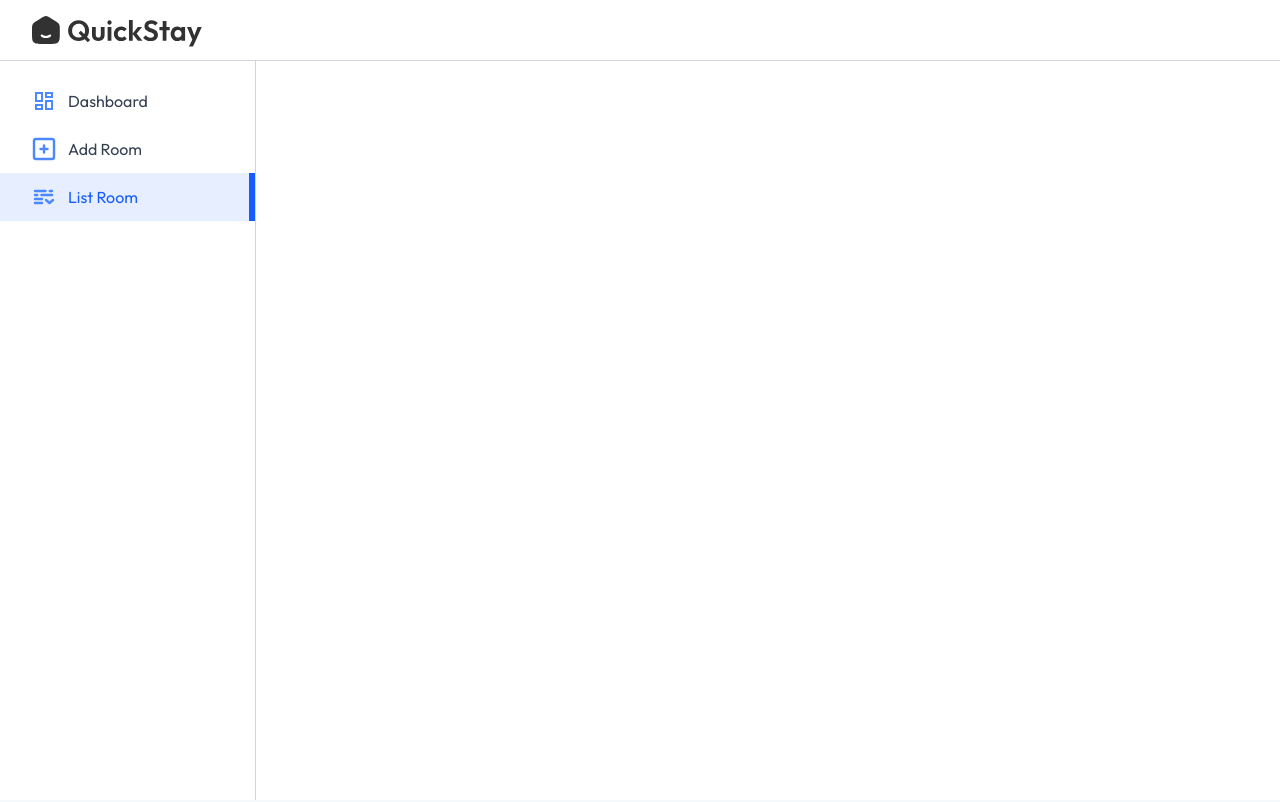
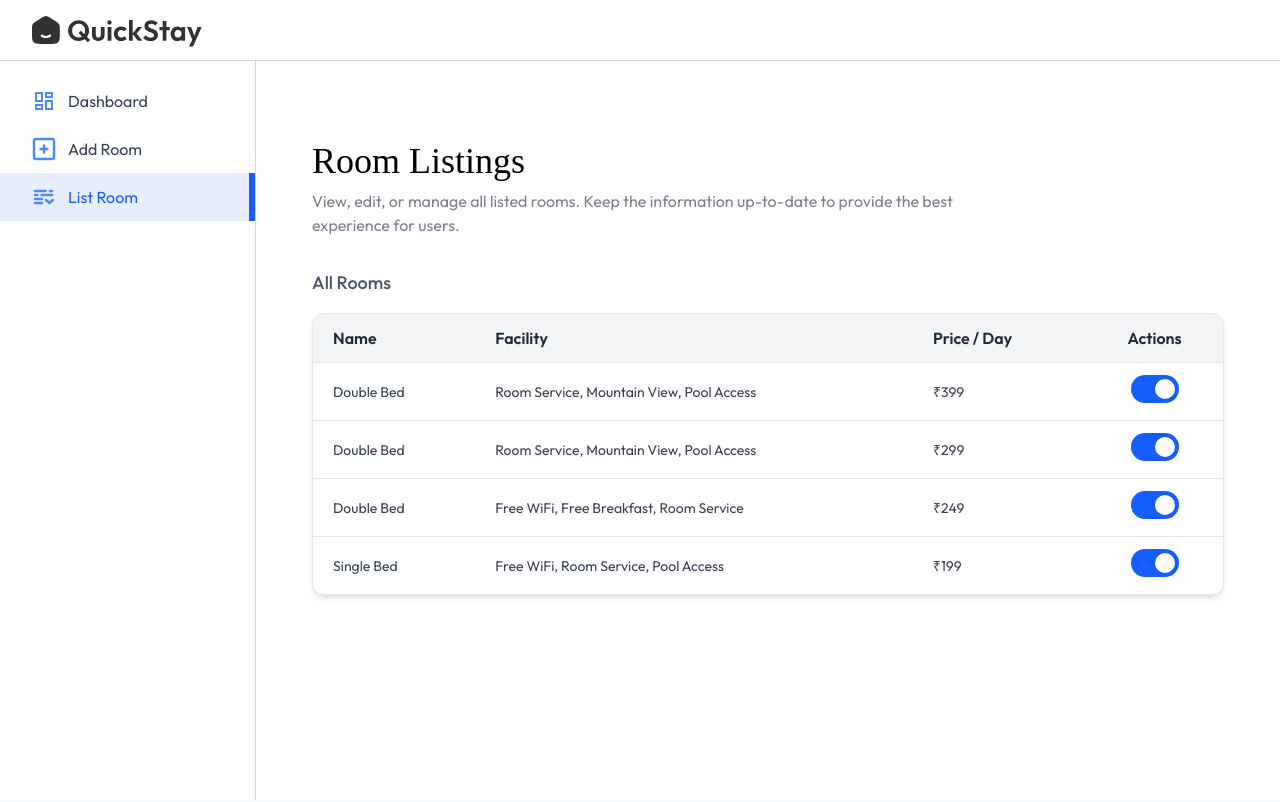
Before and after one commit to rameshwar8767/Mern-Hotel-Booking-Website, a React (Vite) app in the folder frontend/: page /owner/list-room in a window 1280 px wide. Shown: the top 802 px of the page. Built offline with nearby package versions, Linux system fonts and the light colour scheme; no server answers; a web font is replaced by a local one.

Commit message:
Enhance ListRoom component: implement room listings table with details, including name, facilities, price, and availability toggle

```diff
--- a/frontend/src/pages/hotelOwner/ListRoom.jsx
+++ b/frontend/src/pages/hotelOwner/ListRoom.jsx
@@ -1,11 +1,61 @@
-import React from 'react'
+import React, { useState } from 'react';
+import { roomsDummyData } from '../../assets/assets';
+import Title from '../../components/Title';
 
 const ListRoom = () => {
+  const [rooms, setRooms] = useState(roomsDummyData);
+
   return (
-    <div>
+    <div className="px-4 py-10">
+      <Title
+        align="left"
+        font="outfit"
+        title="Room Listings"
+        subTitle="View, edit, or manage all listed rooms. Keep the information up-to-date to provide the best experience for users."
+      />
+      <p className="text-gray-600 text-lg mt-8 font-medium">All Rooms</p>
 
+      <div className="w-full max-w-6xl border border-gray-200 rounded-xl overflow-y-auto shadow-md mt-4 transition-all duration-300">
+        <table className="w-full text-left">
+          <thead className="bg-gray-100 sticky top-0 z-10">
+            <tr>
+              <th className="py-3 px-5 text-gray-800 font-semibold">Name</th>
+              <th className="py-3 px-5 text-gray-800 font-semibold max-sm:hidden">Facility</th>
+              <th className="py-3 px-5 text-gray-800 font-semibold">Price / Day</th>
+              <th className="py-3 px-5 text-gray-800 font-semibold text-center">Actions</th>
+            </tr>
+          </thead>
+
+          <tbody className="text-sm transition-all">
+            {rooms.map((item, index) => (
+              <tr
+                key={index}
+                className="hover:bg-gray-50 transition-colors duration-200 border-t border-gray-200"
+              >
+                <td className="py-3 px-5 text-gray-700">{item.roomType}</td>
+                <td className="py-3 px-5 text-gray-700 max-sm:hidden">
+                  {item.amenities.join(', ')}
+                </td>
+                <td className="py-3 px-5 text-gray-700">₹{item.pricePerNight}</td>
+                <td className="py-3 px-5 text-center">
+                  <label className="relative inline-flex items-center cursor-pointer">
+                    <input
+                      type="checkbox"
+                      className="sr-only peer"
+                      checked={item.isAvailable}
+                      readOnly // avoids React warning for controlled component
+                    />
+                    <div className="w-12 h-7 bg-gray-300 rounded-full peer-checked:bg-blue-600 transition-colors duration-300"></div>
+                    <span className="absolute left-1 top-1 w-5 h-5 bg-white rounded-full transition-transform duration-300 ease-in-out peer-checked:translate-x-5"></span>
+                  </label>
+                </td>
+              </tr>
+            ))}
+          </tbody>
+        </table>
+      </div>
     </div>
-  )
-}
+  );
+};
 
-export default ListRoom
+export default ListRoom;
```
